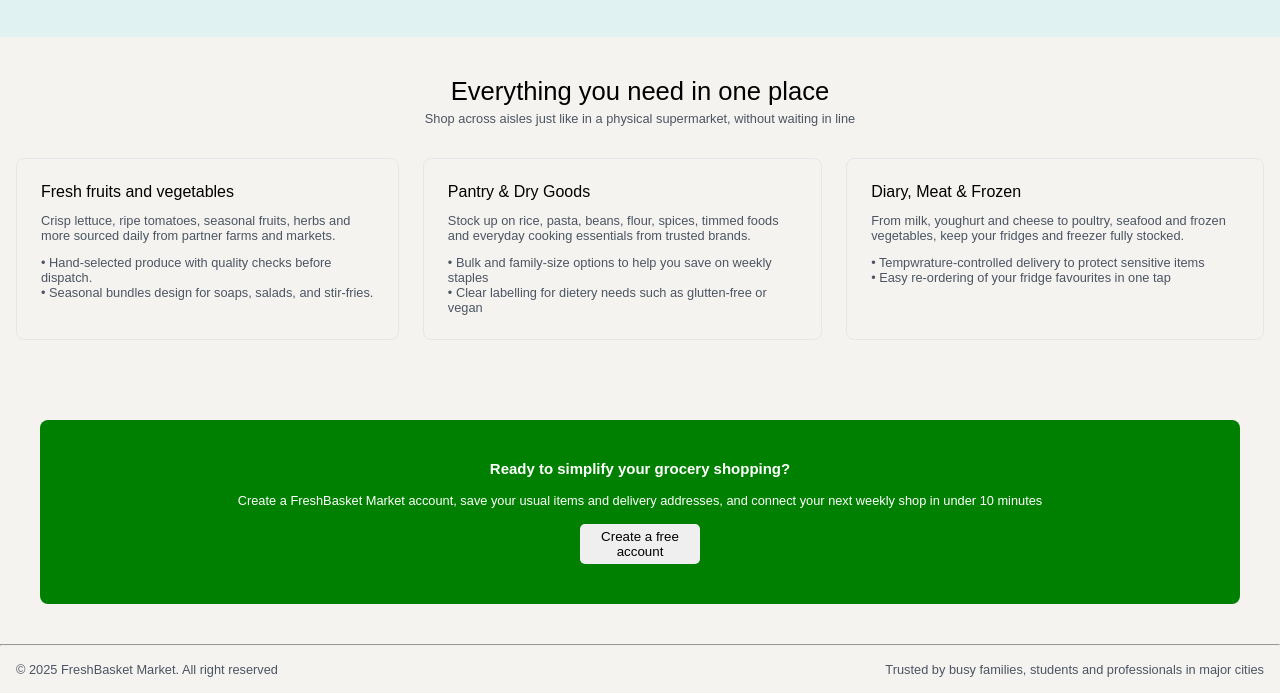
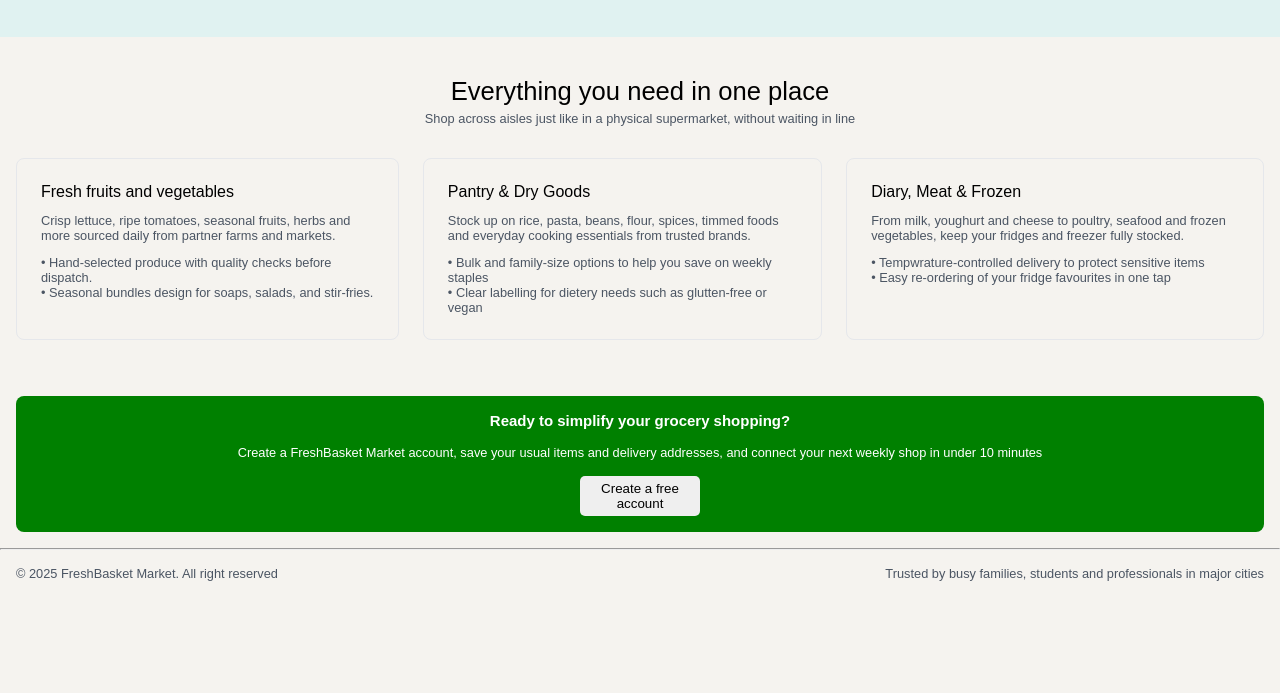
Before and after one commit to kenndaniels2015/FreshBasket-Market, a plain HTML site: page index.html in a window 1280 px wide. Shown: the part 723-1416 px from the top of the page. After the commit the page ends 1320 px from the top, so only its background shows below. Drawn offline with Linux system fonts and the light colour scheme.

Commit message:
Update style.css

```diff
--- a/style.css
+++ b/style.css
@@ -246,7 +246,7 @@
 .ready-to-simplify{
     background-color: green;
     border-radius: 1rem;
-    margin: 5rem;
+    margin: 2rem;
 
 }
 .ready-to-simplify-content{
@@ -254,7 +254,7 @@
     justify-content: center;
     flex-direction: column;
     gap: 2rem;
-    padding: 5rem;
+    padding: 2rem;
     color: white;
 }
 .ready-to-simplify-content h3{
```
